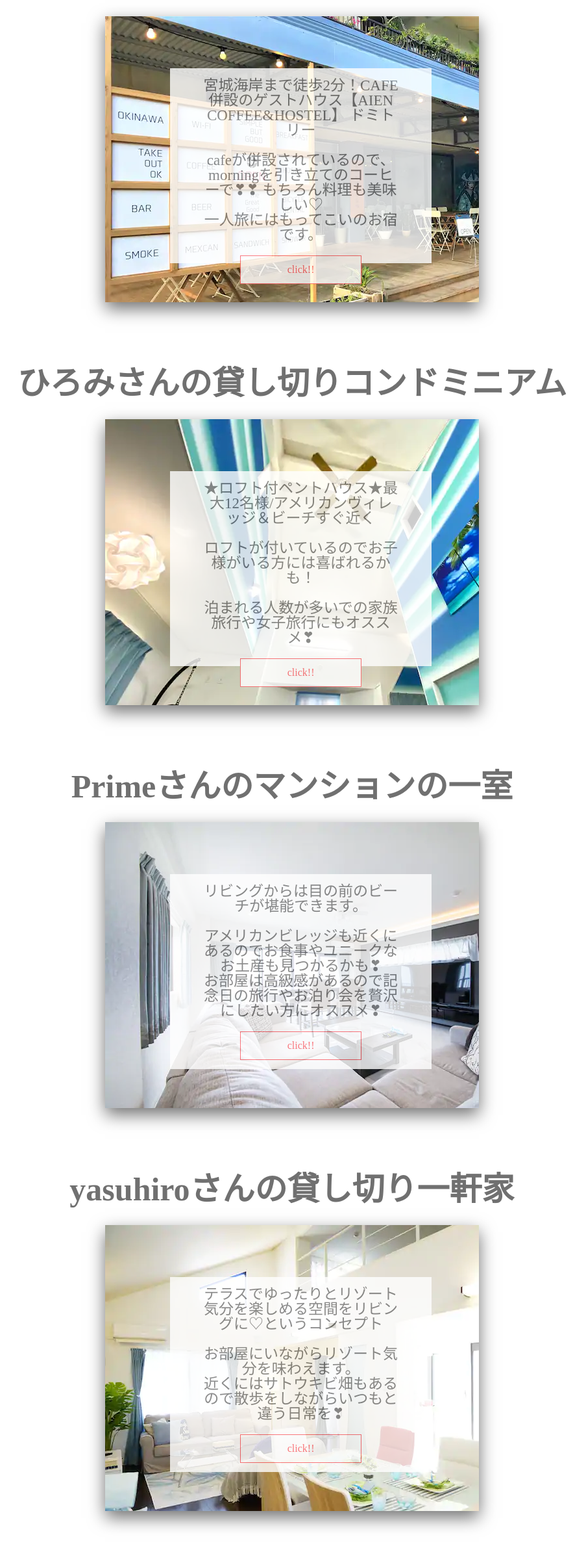
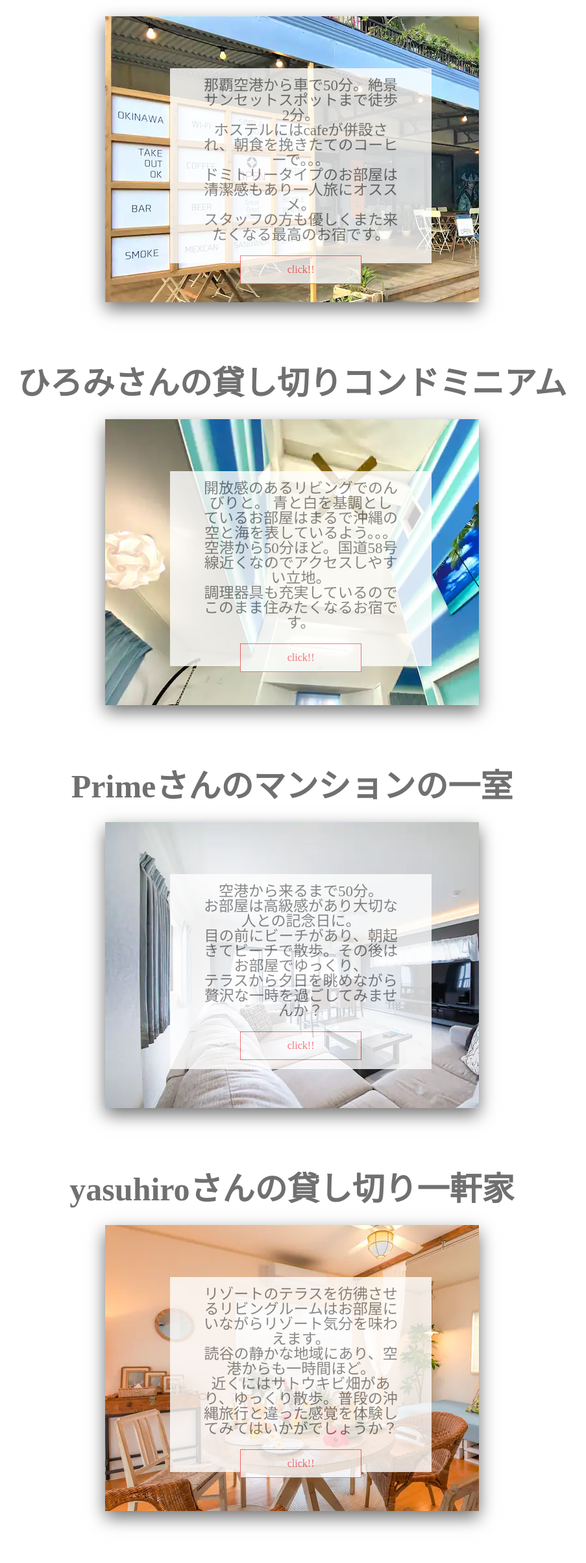
Before and after one commit to masakoji0125/Airbnb, a website: page Central.html in a window 1280 px wide. Shown: the part 155-2560 px from the top of the page at 65% size, without its empty margins (190-1093 px from the left). Drawn offline with Linux system fonts and the light colour scheme; a web font is replaced by a local one.

Commit message:
Central文章変更。 scss画像変更

```diff
--- a/Central.html
+++ b/Central.html
@@ -21,13 +21,14 @@
         <div class="asaki__img1">
                 <div class="asaki__about1">
                     <p class="asaki__introduct1">
-                    宮城海岸まで徒歩2分！CAFE併設のゲストハウス【AIEN COFFEE&HOSTEL】 ドミトリー
-                    <br><br>
-                    cafeが併設されているので、morningを引き立てのコーヒーで❣❣
-                    もちろん料理も美味しい♡
+                    那覇空港から車で50分。絶景サンセットスポットまで徒歩2分。
+
                     <br>
-                    一人旅にはもってこいのお宿です。
+                    ホステルにはcafeが併設され、朝食を挽きたてのコーヒーで。。。
                     <br>
+                    ドミトリータイプのお部屋は清潔感もあり一人旅にオススメ。
+                    <br>
+                    スタッフの方も優しくまた来たくなる最高のお宿です。
                     </p>
                     <div>
                         <a href="https://www.airbnb.jp/rooms/20796301?location=%E6%B2%96%E7%B8%84%E7%9C%8C%E9%82%A3%E8%A6%87%E5%B8%82&source_impression_id=p3_1590559250_JHKpQxXRjOr5%2FXvq&guests=1&adults=1" class="asaki__button1 ">click!!</a>
@@ -43,12 +44,12 @@
         <div class="hiromi__img1">
                 <div class="hiromi__about1">
                     <p class="hiromi__introduct1">
-                    ★ロフト付ペントハウス★最大12名様/アメリカンヴィレッジ＆ビーチすぐ近く
-                    <br><br>
-                    ロフトが付いているのでお子様がいる方には喜ばれるかも！
-                    <br><br>
-                    泊まれる人数が多いでの家族旅行や女子旅行にもオススメ❣
+                    開放感のあるリビングでのんびりと。
+                    青と白を基調としているお部屋はまるで沖縄の空と海を表しているよう。。。
                     <br>
+                    空港から50分ほど。国道58号線近くなのでアクセスしやすい立地。
+                    <br>
+                    調理器具も充実しているのでこのまま住みたくなるお宿です。
                     </p>
                     <div>
                         <a href="https://www.airbnb.jp/rooms/41438708?location=%E5%90%8D%E8%AD%B7%E5%B8%82&previous_page_section_name=1000&federated_search_id=d04490f7-6d60-4a5e-809e-3058c161e256" class="hiromi__button1 ">click!!</a>
@@ -64,11 +65,13 @@
         <div class="prime__img1">
                 <div class="prime__about1">
                     <p class="prime__introduct1">
-                    リビングからは目の前のビーチが堪能できます。
-                    <br><br>
-                    アメリカンビレッジも近くにあるのでお食事やユニークなお土産も見つかるかも❣
+                    空港から来るまで50分。
                     <br>
-                    お部屋は高級感があるので記念日の旅行やお泊り会を贅沢にしたい方にオススメ❣
+                    お部屋は高級感があり大切な人との記念日に。
+                    <br>
+                    目の前にビーチがあり、朝起きてビーチで散歩。その後はお部屋でゆっくり、
+                    <br>
+                    テラスから夕日を眺めながら贅沢な一時を過ごしてみませんか？
                     <br>
                     </p>
                     <div>
@@ -85,11 +88,11 @@
         <div class="yasuhiro__img1">
                 <div class="yasuhiro__about1">
                     <p class="yasuhiro__introduct1">
-                    テラスでゆったりとリゾート気分を楽しめる空間をリビングに♡というコンセプト
-                    <br><br>
-                    お部屋にいながらリゾート気分を味わえます。
+                    リゾートのテラスを彷彿させるリビングルームはお部屋にいながらリゾート気分を味わえます。
                     <br>
-                    近くにはサトウキビ畑もあるので散歩をしながらいつもと違う日常を❣
+                    読谷の静かな地域にあり、空港からも一時間ほど。
+                    <br>
+                    近くにはサトウキビ畑があり、ゆっくり散歩。普段の沖縄旅行と違った感覚を体験してみてはいかがでしょうか？
                     <br>
                     </p>
                     <div>
@@ -106,13 +109,13 @@
         <div class="isa__img1">
                 <div class="isa__about1">
                     <p class="isa__introduct1">
-                    家族旅行や女子旅にピッタリな一軒家★プラネタリウムハウス
-                    <br><br>
-                    白を基調としたお部屋に家具で星をイメージ
-                    <br><br>
-                    小さいお子様がいる家族や女子にオススメ❣
-                    BBQセットもあるのでぜひみんなでBBQを❣
-                    <br>
+                   白を基調とした内装に家具で星をイメージ。
+                   <br>
+                   BBQセットがあり、男女の旅行にオススメ!!
+                   空港から車で45分。周りには飲食店や観光地が沢山。
+                   <br>
+                   少し駐車は難しいですが、一発で決めたらモテること間違い無し!!
+                   好きな子にカッコいい姿を見せてみるのはどうでしょう？
                     </p>
                     <div>
                         <a href="https://www.airbnb.jp/rooms/14698105?location=%E5%90%8D%E8%AD%B7%E5%B8%82&source_impression_id=p3_1590560552_rX40tdX4a6fFnxwB&guests=1&adults=1" class="isa__button1 ">click!!</a>
--- a/sass/style.scss
+++ b/sass/style.scss
@@ -750,7 +750,7 @@ body {
         }
     }
     .yasuhiro__img1 {
-        background-image: url(../img/isa_house.webp);
+        background-image: url(../img/yasuhiro_house.webp);
         height: 440px;
         width: 45%;
         margin: 0 auto;
@@ -797,6 +797,7 @@ body {
 
 .isa__container1 {
     margin-top: 100px;
+    margin-bottom: 50px;
 
     .isa__area1{
         margin-top: 20px;
```
Also changed, not shown: index.html (+4 -1 lines), app.js (line endings or trailing spaces), css/style.css.
